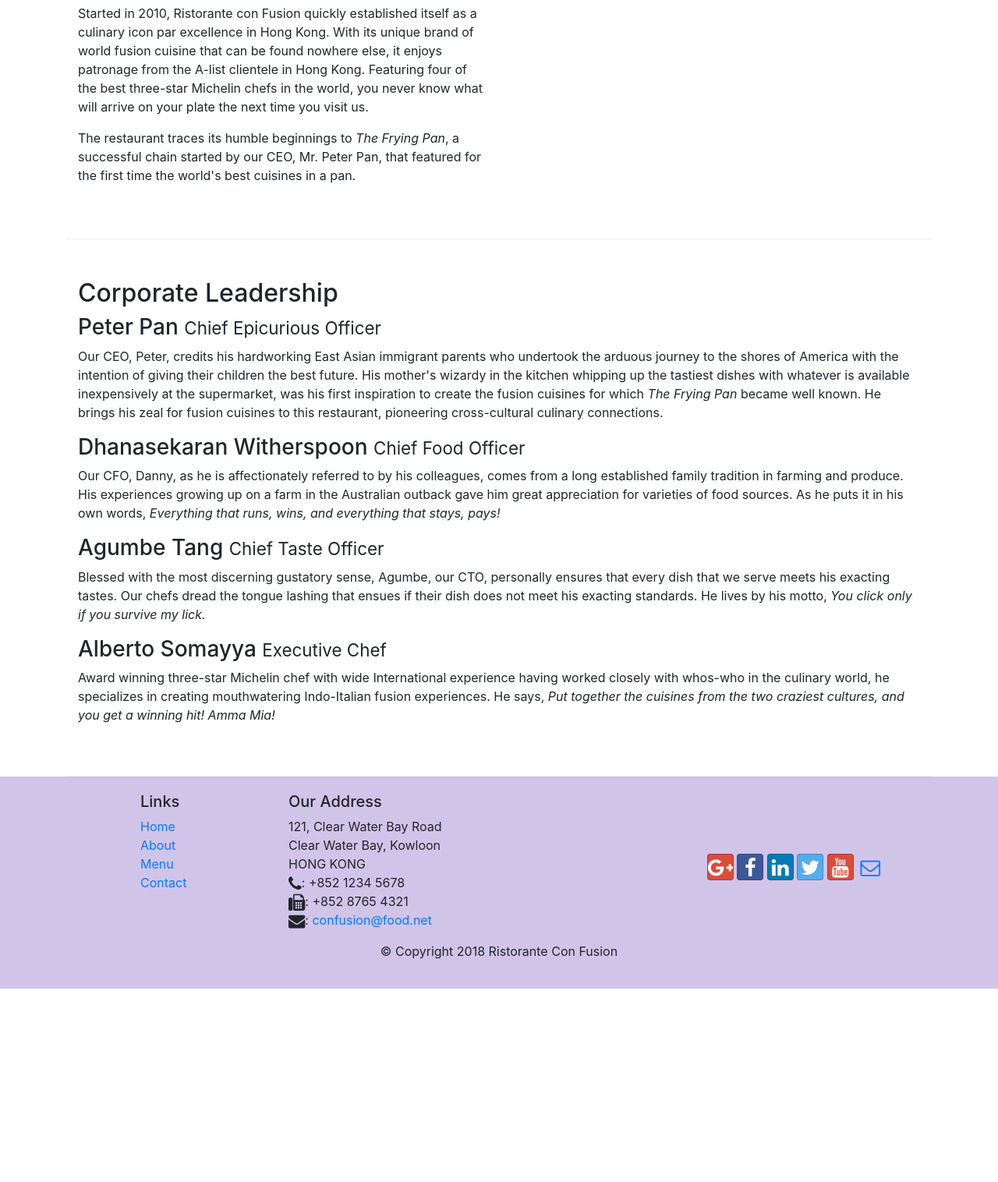
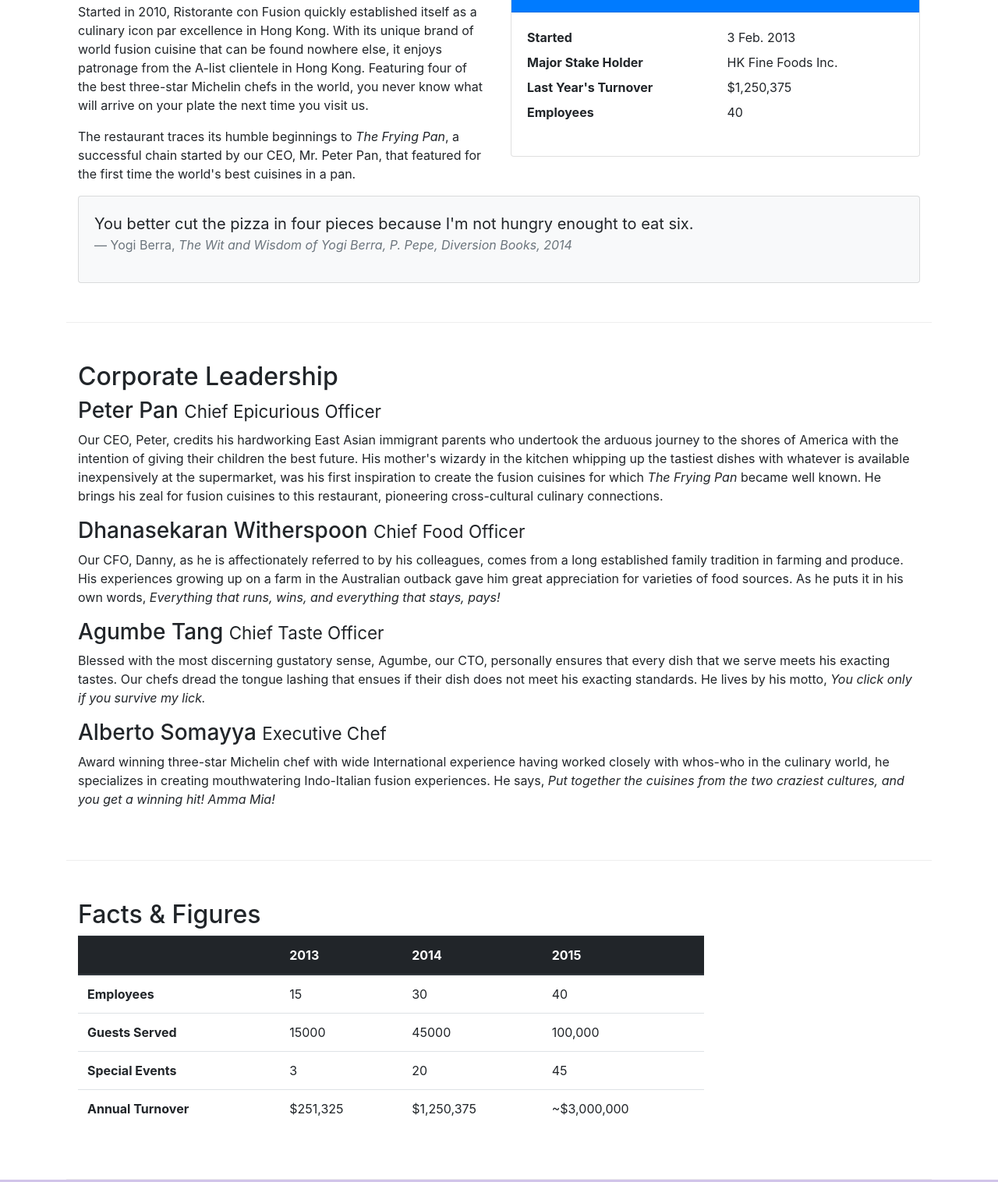
Before and after one commit to thenriq/conFusion, a website: page aboutus.html in a window 1280 px wide. Shown: the part 558-2074 px from the top of the page at 78% size. Before the commit the page ends 1826 px from the top, so only its background shows below. Drawn offline with nearby package versions, Linux system fonts and the light colour scheme.

Commit message:
Tables and Cards

```diff
--- a/aboutus.html
+++ b/aboutus.html
@@ -59,18 +59,47 @@
             </div>
         </div>
 
-        <div class="row row-content align-items-center">
-            <div class="col-12  col-sm-6">
+        <div class="row row-content">
+            <div class="col-sm-6">
                 <h2>Our History</h2>
                 <p>Started in 2010, Ristorante con Fusion quickly established itself as a culinary icon par excellence in Hong Kong. With its unique brand of world fusion cuisine that can be found nowhere else, it enjoys patronage from the A-list clientele in Hong Kong.  Featuring four of the best three-star Michelin chefs in the world, you never know what will arrive on your plate the next time you visit us.</p>
                 <p>The restaurant traces its humble beginnings to <em>The Frying Pan</em>, a successful chain started by our CEO, Mr. Peter Pan, that featured for the first time the world's best cuisines in a pan.</p>
             </div>
-            <div>
+            <div class="col-sm">
+                <div class="card">
+                    <h3 class="card-header bg-primary text-white">Facts At a Glance</h3>
+                    <div class="card-body">
+                        <dl class="row">
+                            <dt class="col-6">Started</dt>
+                            <dd class="col-6">3 Feb. 2013</dd>
+                            <dt class="col-6">Major Stake Holder</dt>
+                            <dd class="col-6">HK Fine Foods Inc.</dd>
+                            <dt class="col-6">Last Year's Turnover</dt>
+                            <dd class="col-6">$1,250,375</dd>
+                            <dt class="col-6">Employees</dt>
+                            <dd class="col-6">40</dd>
+                        </dl>
+                    </div>
+                </div>
+            </div>
+            <div class="col-12">
+                <div class="card card-body bg-light">
+                    <blockquote class="blockquote">
+                        <p class="mb-0">You better cut the pizza in four pieces
+                            because I'm not hungry enought to eat six.
+                        </p>
+                        <footer class="blockquote-footer">Yogi Berra,
+                            <cite title="Source Title">The Wit and Wisdom of
+                                Yogi Berra, P. Pepe, Diversion Books, 2014
+                            </cite>
+                        </footer>
+                    </blockquote>
+                </div>
             </div>
         </div>
 
 
-        <div class="row row-content align-items-center">
+        <div class="row row-content">
             <div class="col-12 col-sm">
                 <h2>Corporate Leadership</h2>
                 <h3>Peter Pan <small>Chief Epicurious Officer</small></h3>
@@ -83,7 +112,51 @@
                 <p class="d-none d-sm-block">Award winning three-star Michelin chef with wide International experience having worked closely with whos-who in the culinary world, he specializes in creating mouthwatering Indo-Italian fusion experiences. He says, <em>Put together the cuisines from the two craziest cultures, and you get a winning hit! Amma Mia!</em></p>
             </div>
        </div>
+       <div class="row row-content">
+           <div class="col-12 col-sm-9">
+               <h2> Facts &amp; Figures</h2>
+               <div class="table-responsive">
+                   <table class="table table-stripped">
+                       <thead class="thead-dark">
+                           <tr>
+                               <th>&nbsp;</th>
+                               <th> 2013</th>
+                               <th> 2014</th>
+                               <th> 2015</th>
+                           </tr>
+                       </thead>
+                       <tbody>
+                           <tr>
+                               <th>Employees</th>
+                               <td>15</td>
+                               <td>30</td>
+                               <td>40</td>
+                           </tr>
+                           <tr>
+                                <th>Guests Served</th>
+                                <td>15000</td>
+                                <td>45000</td>
+                                <td>100,000</td>
+                            </tr>
+                            <tr>
+                                <th>Special Events</th>
+                                <td>3</td>
+                                <td>20</td>
+                                <td>45</td>
+                            </tr>
+                            <tr>
+                                <th>Annual Turnover</th>
+                                <td>$251,325</td>
+                                <td>$1,250,375</td>
+                                <td>~$3,000,000</td>
+                            </tr>
+                       </tbody>
+                   </table>
+               </div>
 
+           </div>
+           <div class="col-12 col-sm-3"></div>
+       </div>
     </div>
 
     <footer class="footer">
```
